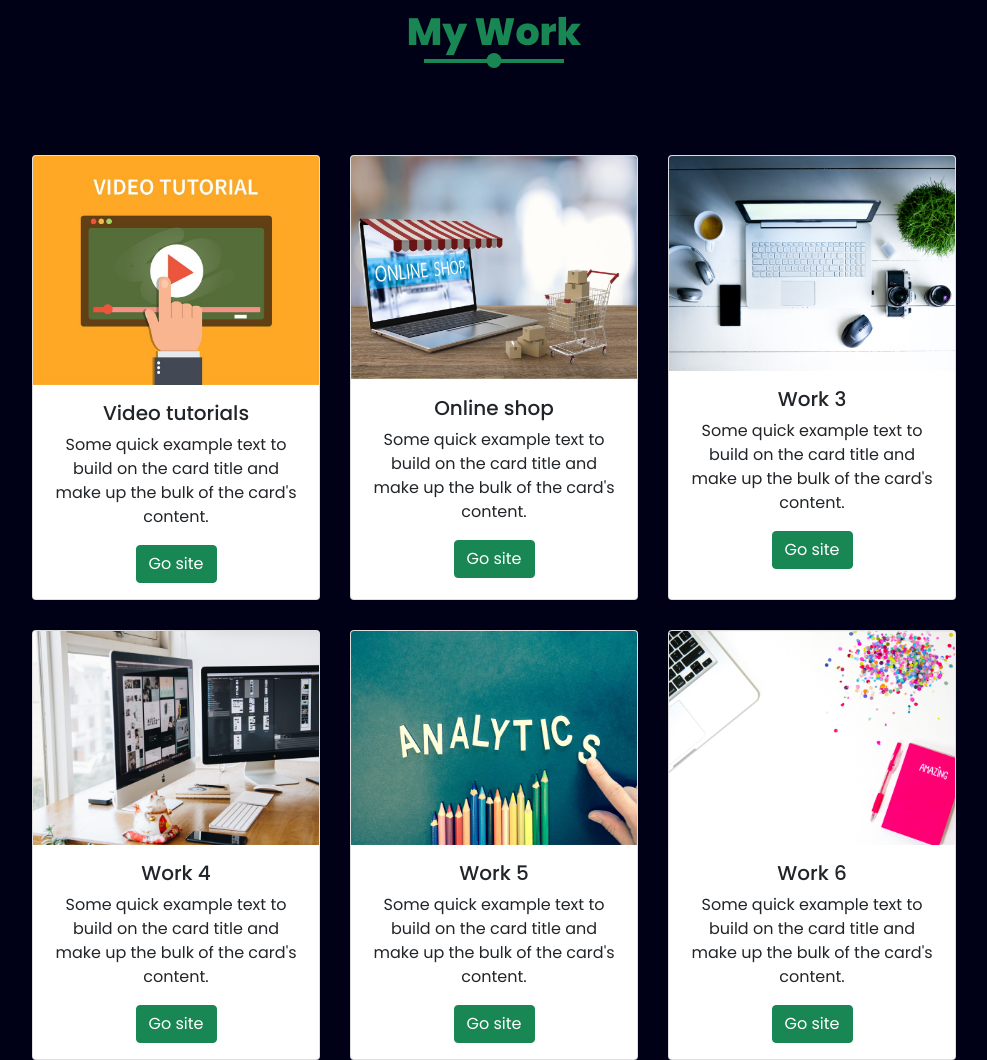
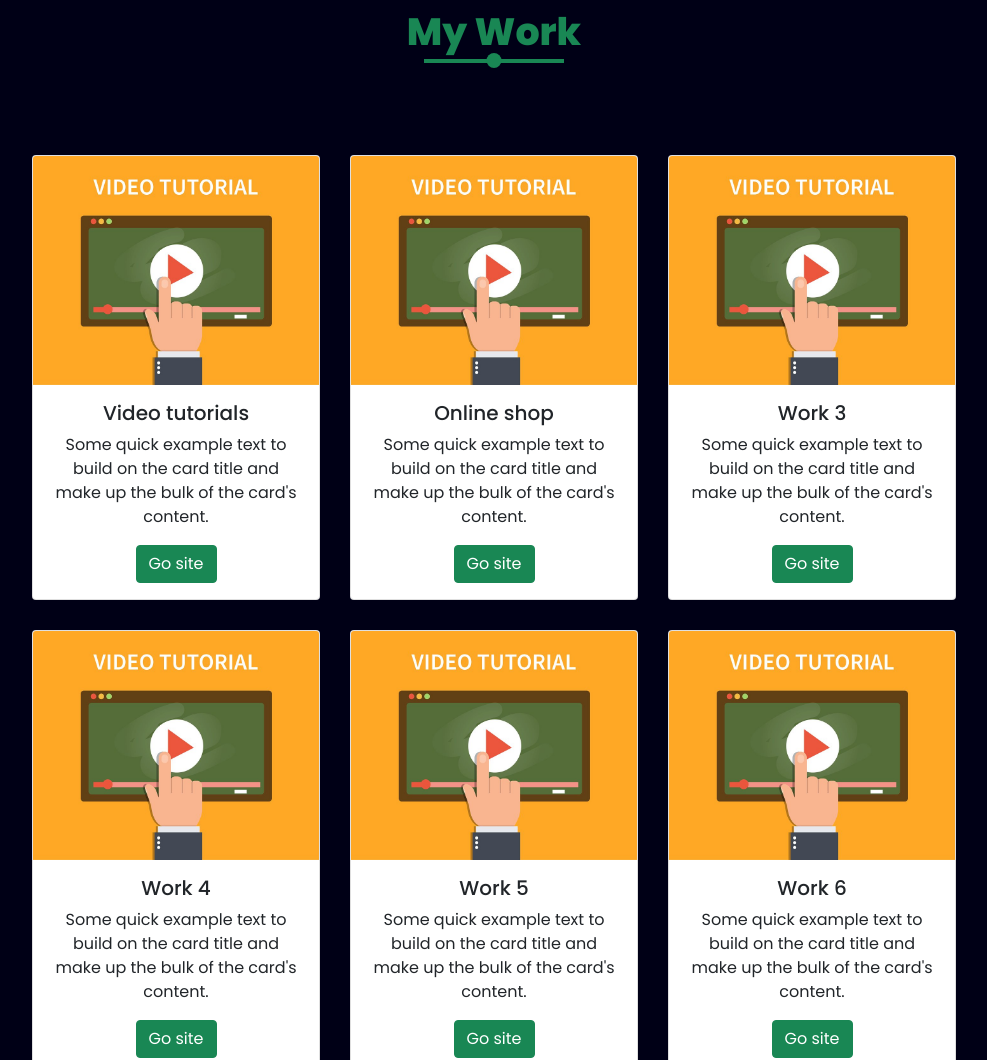
Before and after one commit to Ozodbek07/portfolio, a plain HTML site: page index.html in a window 1280 px wide. Shown: the part 3343-4403 px from the top of the page, without its empty margins (146-1133 px from the left). Drawn offline with nearby package versions, Linux system fonts and the light colour scheme.

Commit message:
first commit

```diff
--- a/index.html
+++ b/index.html
@@ -168,7 +168,7 @@
                 </div>
               </div>
               <div class="card reveal" style="width: 18rem;">
-                <img class="card-img-top" src="./images/work2.jpg" alt="Card image cap">
+                <img class="card-img-top" src="./images/work1.jpg" alt="Card image cap">
                 <div class="card-body text-center">
                   <h5 class="card-title">Online shop</h5>
                   <p class="card-text">Some quick example text to build on the card title and make up the bulk of the card's content.</p>
@@ -176,7 +176,7 @@
                 </div>
               </div>
               <div class="card reveal" style="width: 18rem;">
-                <img class="card-img-top" src="./images/work3.jpg" alt="Card image cap">
+                <img class="card-img-top" src="./images/work1.jpg" alt="Card image cap">
                 <div class="card-body text-center">
                   <h5 class="card-title">Work 3</h5>
                   <p class="card-text">Some quick example text to build on the card title and make up the bulk of the card's content.</p>
@@ -184,7 +184,7 @@
                 </div>
               </div>
               <div class="card reveal" style="width: 18rem;">
-                <img class="card-img-top" src="./images/work4.jpg" alt="Card image cap">
+                <img class="card-img-top" src="./images/work1.jpg" alt="Card image cap">
                 <div class="card-body text-center">
                   <h5 class="card-title">Work 4</h5>
                   <p class="card-text">Some quick example text to build on the card title and make up the bulk of the card's content.</p>
@@ -192,7 +192,7 @@
                 </div>
               </div>
               <div class="card reveal" style="width: 18rem;">
-                <img class="card-img-top" src="./images/work5.jpg" alt="Card image cap">
+                <img class="card-img-top" src="./images/work1.jpg" alt="Card image cap">
                 <div class="card-body text-center">
                   <h5 class="card-title">Work 5</h5>
                   <p class="card-text">Some quick example text to build on the card title and make up the bulk of the card's content.</p>
@@ -200,7 +200,7 @@
                 </div>
               </div>
               <div class="card reveal" style="width: 18rem;">
-                <img class="card-img-top" src="./images/work6.jpg" alt="Card image cap">
+                <img class="card-img-top" src="./images/work1.jpg" alt="Card image cap">
                 <div class="card-body text-center">
                   <h5 class="card-title">Work 6</h5>
                   <p class="card-text">Some quick example text to build on the card title and make up the bulk of the card's content.</p>
```
Also changed, not shown: images/img1.png (deleted), images/work2.jpg (deleted), images/work3.jpg (deleted), images/work4.jpg (deleted), images/work5.jpg (deleted), images/work6.jpg (deleted).
